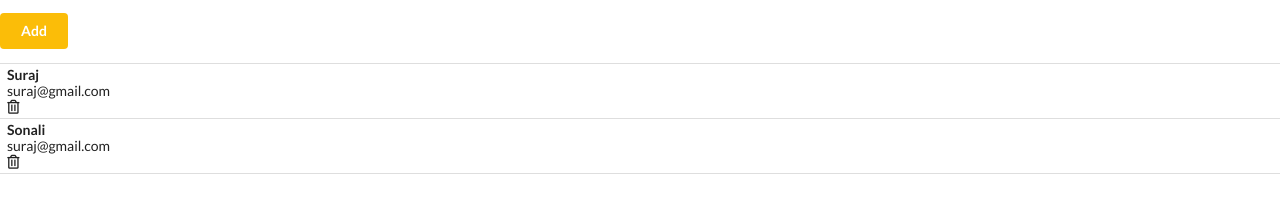
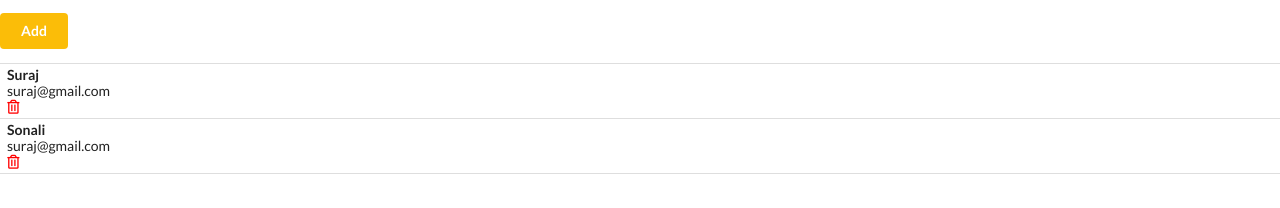
Before and after one commit to surajseth90/demo-react-login-app, a React (Create React App) app: page / in a window 1280 px wide. Shown: the part 170-378 px from the top of the page. Built offline with nearby package versions, Linux system fonts and the light colour scheme.

Commit message:
Added conatct list using props and contactCards

```diff
--- a/src/component/ContactCard.js
+++ b/src/component/ContactCard.js
@@ -0,0 +1,14 @@
+import React from 'react'
+
+export const ContactCard = (props) => {
+    const {name,email}=props.contact;
+    return (
+        <div className="item">
+        <div className="content">
+            <div className="header">{name}</div>
+            <div >{email}</div>
+        </div>
+        <i className="trash alternate outline icon" style={{color:"red",marginTop:"7px"}}></i>
+    </div>
+    )
+}
--- a/src/component/ContactList.js
+++ b/src/component/ContactList.js
@@ -1,16 +1,11 @@
 import React from 'react'
+import { ContactCard } from './ContactCard';
 
 export const ContactList = (props) => {
 
-    const renderContacts = props.contacts.map((contacts) => {
+    const renderContacts = props.contacts.map((contact) => {
         return (
-            <div className="item">
-                <div className="contents">
-                    <div className="header">{contacts.name}</div>
-                    <div >{contacts.email}</div>
-                </div>
-                <i className="trash alternate outline icon"></i>
-            </div>
+          <ContactCard contact={contact}></ContactCard>
         );
 });
 
```
